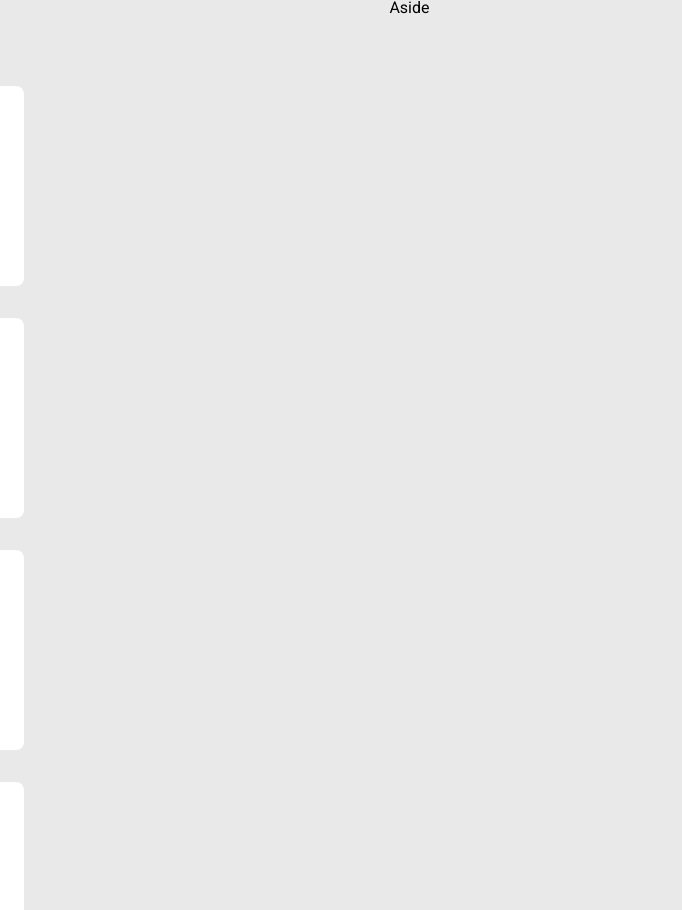
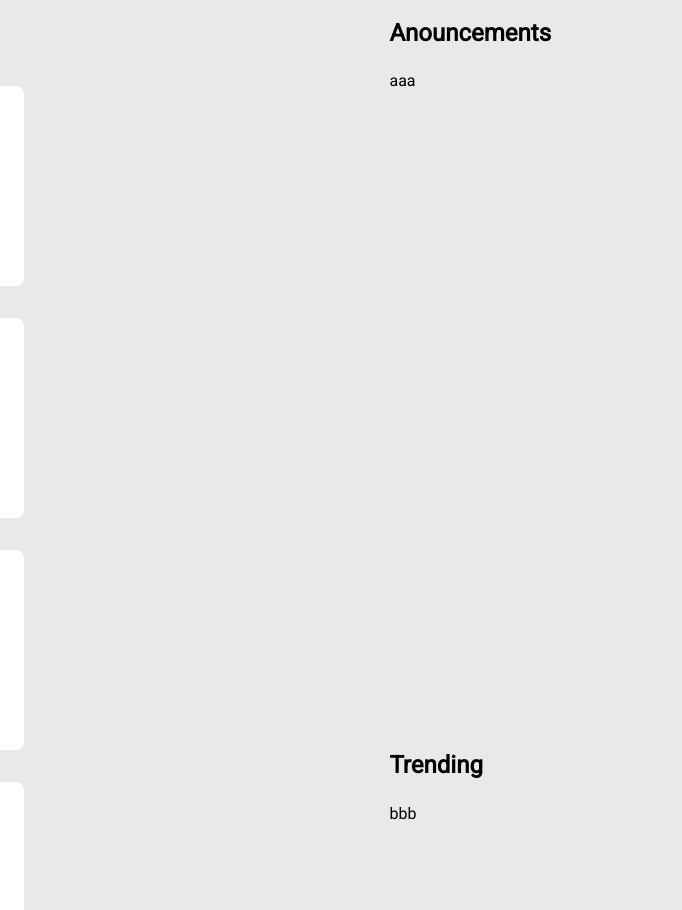
Before and after one commit to Oscar-P-E/admin-dashboard, a plain HTML site: page index.html in a window 1280 px wide. Shown: the part 50-960 px from the top of the page, 598-1280 px from the left. Drawn offline with Linux system fonts and the light colour scheme.

Commit message:
Add areas to aside

```diff
--- a/index.html
+++ b/index.html
@@ -95,7 +95,18 @@
 
         </div> <!-- /articles -->
         <div class="aside">
-          Aside
+          <div class="announcements">
+            <div class="announcements-heading">
+              <h2>Anouncements</h2>
+            </div>
+            <div class="card">aaa</div>
+          </div>
+          <div class="trending">
+            <div class="trending-heading">
+              <h2>Trending</h2>
+            </div>
+            <div class="card">bbb</div>
+          </div>
         </div> <!-- /aside -->
       </main>
     </div>
```
